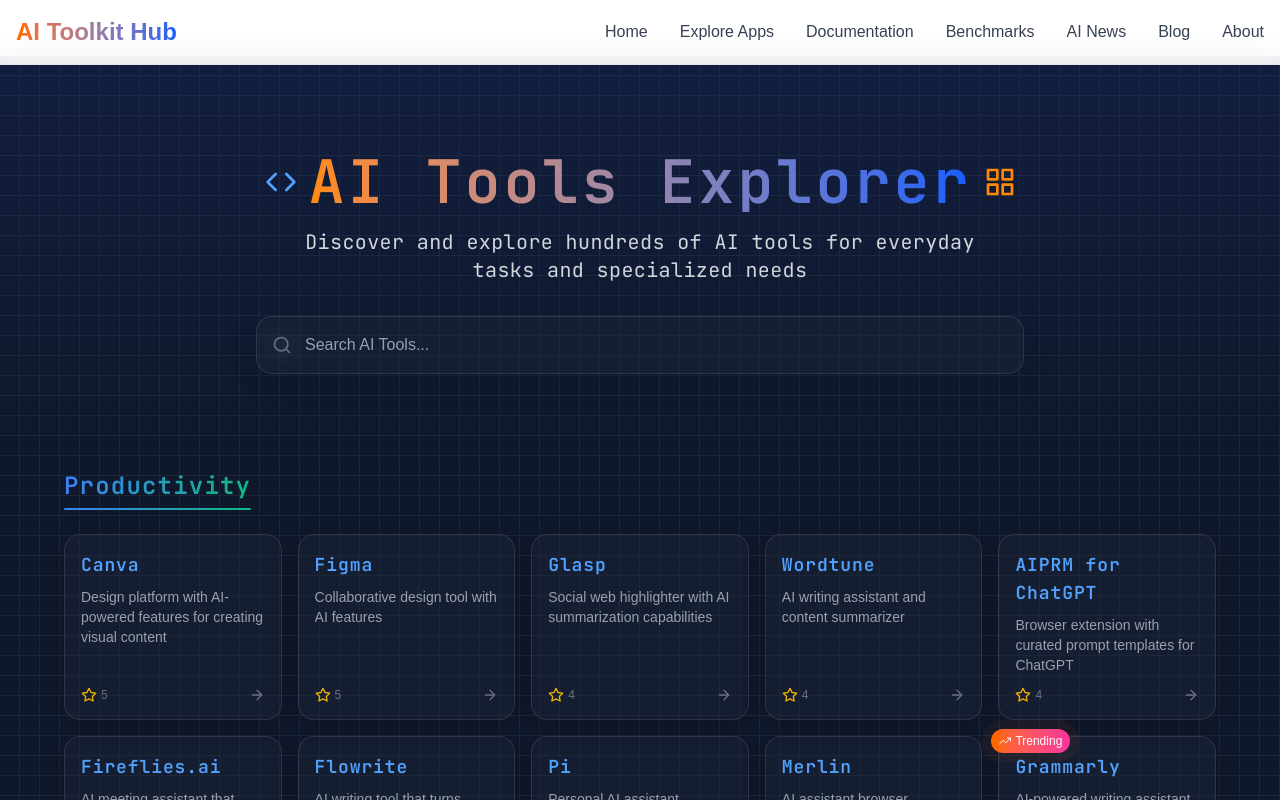
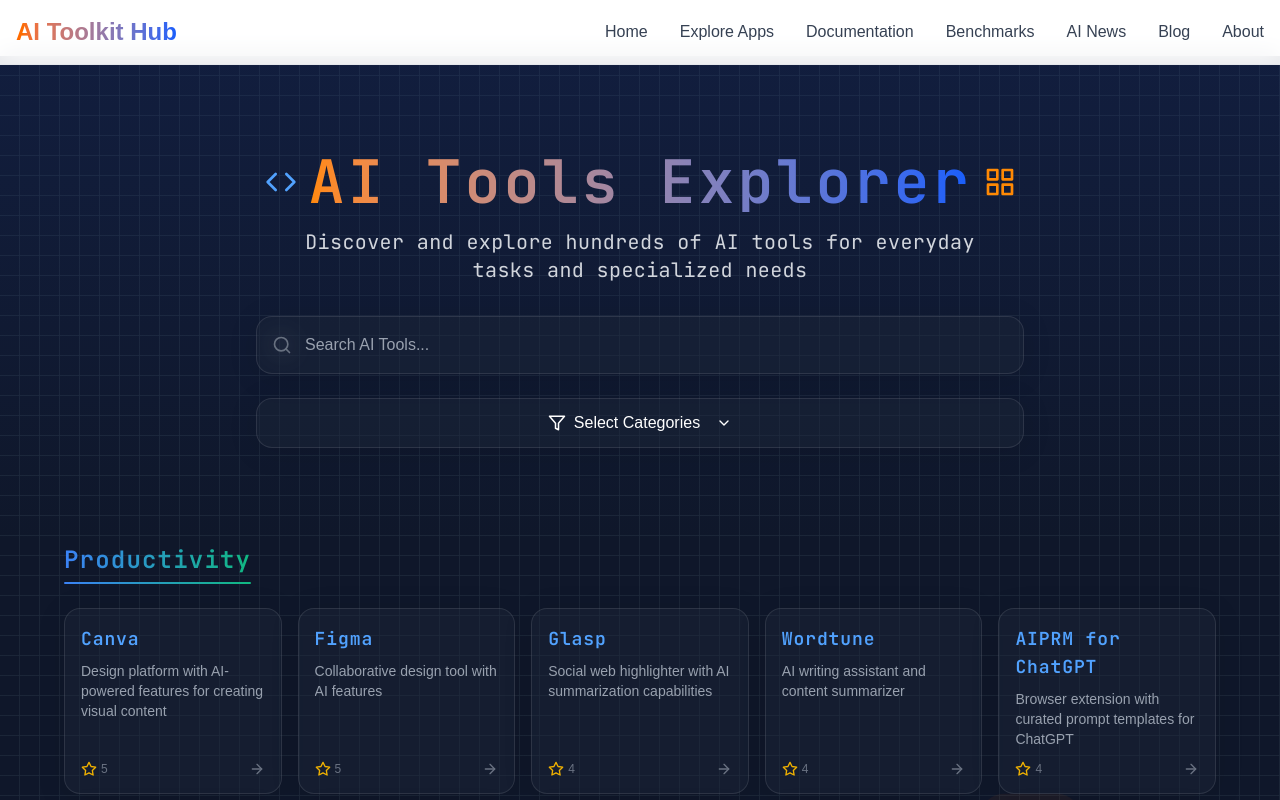
Before and after one commit to dariogeorge21/ai-central-station, a Next.js app: page /documentation in a window 1280 px wide. Shown: the top 800 px of the page. Built offline with nearby package versions, Linux system fonts and the light colour scheme.

Commit message:
Filter button added in documentation

```diff
--- a/src/app/documentation/page.tsx
+++ b/src/app/documentation/page.tsx
@@ -4,23 +4,34 @@
 import ProductCard from '@/components/documentation/ProductCard'
 import ProductOverview from '@/components/documentation/ProductOverview'
 import CategoryList from '@/components/documentation/CategoryList'
-import { aiTools } from '@/data/aiTools'
-import { FiSearch, FiCode, FiGrid } from 'react-icons/fi'
+import { aiTools, ToolCategory } from '@/data/aiTools'
+import { FiSearch, FiCode, FiGrid, FiFilter } from 'react-icons/fi'
+import CategoryFilter from '@/components/documentation/CategoryFilter'
 
 export default function Documentation() {
   const [selectedTool, setSelectedTool] = useState<string | null>(null);
   const [searchQuery, setSearchQuery] = useState('');
+  const [isFilterOpen, setIsFilterOpen] = useState(false);
+  const [selectedCategories, setSelectedCategories] = useState<ToolCategory[]>([]);
 
-  // Filter tools based on search query
+  // Filter tools based on search query and selected categories
   const filteredTools = useMemo(() => {
-    if (!searchQuery.trim()) return aiTools;
+    if (!searchQuery.trim() && selectedCategories.length === 0) return aiTools;
 
     const query = searchQuery.toLowerCase().trim();
-    return aiTools.filter(tool =>
-      tool.name.toLowerCase().includes(query) ||
-      tool.description.toLowerCase().includes(query)
-    );
-  }, [searchQuery]);
+    return aiTools.filter(tool => {
+      // Filter by search query
+      const matchesSearch = !query ||
+        tool.name.toLowerCase().includes(query) ||
+        tool.description.toLowerCase().includes(query);
+
+      // Filter by selected categories
+      const matchesCategories = selectedCategories.length === 0 ||
+        tool.categories.some(category => selectedCategories.includes(category));
+
+      return matchesSearch && matchesCategories;
+    });
+  }, [searchQuery, selectedCategories]);
 
   return (
     <main className="min-h-screen circuit-bg">
@@ -41,7 +52,7 @@
           </p>
 
           {/* Search Bar */}
-          <div className="max-w-3xl mx-auto relative mb-12 fade-in">
+          <div className="max-w-3xl mx-auto relative mb-6 fade-in">
             <div className="relative">
               <FiSearch className="absolute left-4 top-1/2 transform -translate-y-1/2 text-gray-400 w-5 h-5" />
               <input
@@ -72,6 +83,16 @@
                 </svg>
               </button>
             )}
+          </div>
+
+          {/* Filter Button */}
+          <div className="max-w-3xl mx-auto relative mb-12 fade-in">
+            <CategoryFilter
+              isOpen={isFilterOpen}
+              setIsOpen={setIsFilterOpen}
+              selectedCategories={selectedCategories}
+              setSelectedCategories={setSelectedCategories}
+            />
           </div>
         </div>
       </section>
@@ -109,7 +130,10 @@
           ) : (
             <div className="content-container">
               {/* Categorized AI Tools List */}
-              <CategoryList searchQuery={searchQuery} />
+              <CategoryList
+                searchQuery={searchQuery}
+                selectedCategories={selectedCategories}
+              />
             </div>
           )}
         </div>
--- /dev/null
+++ b/src/components/documentation/CategoryFilter.tsx
@@ -0,0 +1,115 @@
+'use client';
+
+import React from 'react';
+import { motion, AnimatePresence } from 'framer-motion';
+import { FiFilter, FiX, FiChevronDown } from 'react-icons/fi';
+import { categoryLabels, ToolCategory } from '@/data/aiTools';
+import { cn } from '@/lib/utils';
+
+interface CategoryFilterProps {
+  isOpen: boolean;
+  setIsOpen: (isOpen: boolean) => void;
+  selectedCategories: ToolCategory[];
+  setSelectedCategories: React.Dispatch<React.SetStateAction<ToolCategory[]>>;
+}
+
+const CategoryFilter: React.FC<CategoryFilterProps> = ({
+  isOpen,
+  setIsOpen,
+  selectedCategories,
+  setSelectedCategories,
+}) => {
+  return (
+    <div className="relative w-full">
+      <motion.button
+        initial={{ opacity: 0, y: 20 }}
+        whileInView={{ opacity: 1, y: 0 }}
+        transition={{ duration: 0.8, delay: 0.2 }}
+        viewport={{ once: true }}
+        onClick={() => setIsOpen(!isOpen)}
+        className="flex items-center justify-center gap-2 bg-gradient-to-r from-blue-600 to-indigo-600 text-white font-medium py-3 px-6 rounded-lg w-full hover:from-blue-700 hover:to-indigo-700 transition-all duration-300 glassmorphic-card-content"
+      >
+        <FiFilter size={18} />
+        Select Categories
+        <FiChevronDown className={cn(
+          "ml-2 transition-transform duration-300",
+          isOpen ? "rotate-180" : ""
+        )} />
+      </motion.button>
+
+      {/* Filter Popup */}
+      <AnimatePresence>
+        {isOpen && (
+          <>
+            {/* Backdrop */}
+            <motion.div
+              initial={{ opacity: 0 }}
+              animate={{ opacity: 1 }}
+              exit={{ opacity: 0 }}
+              transition={{ duration: 0.2 }}
+              className="fixed inset-0 bg-black/80 backdrop-blur-sm z-50"
+              onClick={() => setIsOpen(false)}
+            />
+            <motion.div
+              initial={{ opacity: 0, scale: 0.95 }}
+              animate={{ opacity: 1, scale: 1 }}
+              exit={{ opacity: 0, scale: 0.95 }}
+              transition={{ duration: 0.3 }}
+              className="fixed z-50 p-6 bg-gray-900 border border-gray-700 rounded-lg shadow-xl w-[90%] max-w-3xl top-1/2 left-1/2 -translate-x-1/2 -translate-y-1/2"
+            >
+              <div className="flex justify-between items-center mb-4">
+                <h3 className="text-xl font-semibold text-white tech-title">Filter by Category</h3>
+                <button
+                  onClick={() => setIsOpen(false)}
+                  className="text-gray-400 hover:text-white transition-colors"
+                >
+                  <FiX size={20} />
+                </button>
+              </div>
+
+              <div className="grid grid-cols-2 md:grid-cols-3 lg:grid-cols-4 gap-3 max-h-[60vh] overflow-y-auto py-2">
+                {Object.entries(categoryLabels).map(([id, label]) => (
+                  <button
+                    key={id}
+                    onClick={() => {
+                      const category = id as ToolCategory;
+                      setSelectedCategories((prev: ToolCategory[]) =>
+                        prev.includes(category)
+                          ? prev.filter(c => c !== category)
+                          : [...prev, category]
+                      );
+                    }}
+                    className={cn(
+                      "px-4 py-2 rounded-md text-sm font-medium transition-colors",
+                      selectedCategories.includes(id as ToolCategory)
+                        ? "bg-blue-600 text-white border border-blue-600"
+                        : "bg-gray-800 text-gray-300 border border-gray-700 hover:bg-gray-700"
+                    )}
+                  >
+                    {label}
+                  </button>
+                ))}
+              </div>
+
+              {selectedCategories.length > 0 && (
+                <div className="mt-6 flex justify-between items-center">
+                  <span className="text-sm text-gray-300">
+                    {selectedCategories.length} {selectedCategories.length === 1 ? 'category' : 'categories'} selected
+                  </span>
+                  <button
+                    onClick={() => setSelectedCategories([])}
+                    className="text-sm text-blue-400 hover:text-blue-300 transition-colors"
+                  >
+                    Clear all
+                  </button>
+                </div>
+              )}
+            </motion.div>
+          </>
+        )}
+      </AnimatePresence>
+    </div>
+  );
+};
+
+export default CategoryFilter;
--- a/src/components/documentation/CategoryList.tsx
+++ b/src/components/documentation/CategoryList.tsx
@@ -7,6 +7,7 @@
 
 interface CategoryListProps {
   searchQuery: string;
+  selectedCategories: ToolCategory[];
 }
 
 // List of new tools to show badges for
@@ -21,7 +22,7 @@
   'notion-ai', 'grammarly', 'eleven-labs', 'quillbot', 'runway'
 ];
 
-const CategoryList: React.FC<CategoryListProps> = ({ searchQuery }) => {
+const CategoryList: React.FC<CategoryListProps> = ({ searchQuery, selectedCategories }) => {
   const [visibleCategories, setVisibleCategories] = useState<boolean>(false);
 
   // Animation effect when component mounts
@@ -100,8 +101,13 @@
     return (indexA === -1 ? 999 : indexA) - (indexB === -1 ? 999 : indexB);
   });
 
+  // Filter categories based on selected categories and search query
+  const categoriesToShow = selectedCategories.length > 0
+    ? sortedCategoryKeys.filter(category => selectedCategories.includes(category))
+    : sortedCategoryKeys;
+
   // Filter categories that have at least one tool
-  const categoriesWithTools = sortedCategoryKeys.filter(category => {
+  const categoriesWithTools = categoriesToShow.filter(category => {
     const tools = getToolsByCategory(category);
     if (searchQuery.trim() === '') {
       return tools.length > 0;
```
